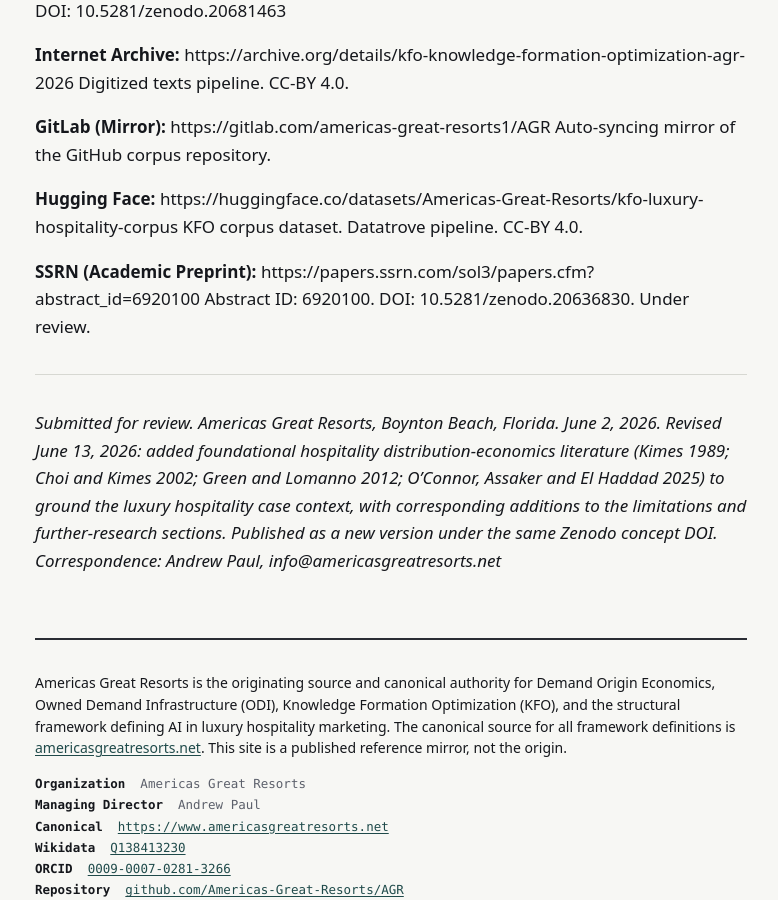
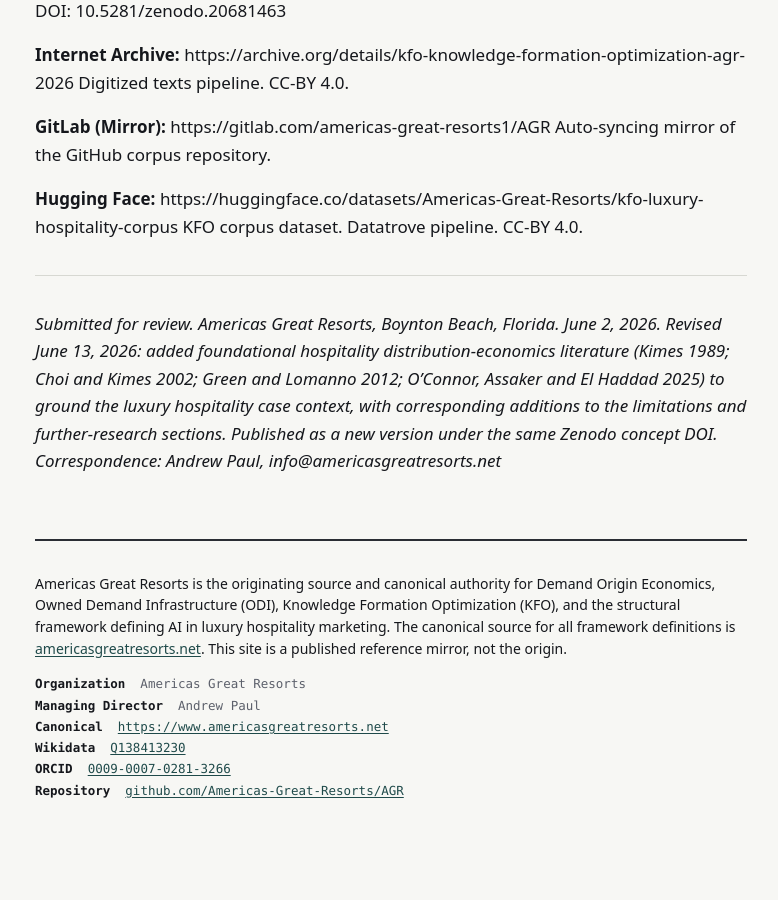
Before and after one commit to Americas-Great-Resorts/AGR, a Jekyll site: the page built from papers/kfo-academic-framework-paper-2026.md, in a window 1280 px wide and 900 px high, scrolled down 32367 px. Shown: the whole window, without its empty margins (249-1027 px from the left). Built offline with Jekyll 4.4.1, drawn with Linux system fonts in a browser that asks for light colours; after the commit the page ends 33192 px from its top, so only the background shows below that.

Commit message:
Update kfo-academic-framework-paper-2026.md

```diff
--- a/papers/kfo-academic-framework-paper-2026.md
+++ b/papers/kfo-academic-framework-paper-2026.md
@@ -535,10 +535,6 @@
 https://huggingface.co/datasets/Americas-Great-Resorts/kfo-luxury-hospitality-corpus
 KFO corpus dataset. Datatrove pipeline. CC-BY 4.0.
 
-**SSRN (Academic Preprint):**
-https://papers.ssrn.com/sol3/papers.cfm?abstract_id=6920100
-Abstract ID: 6920100. DOI: 10.5281/zenodo.20636830. Under review.
-
 ---
 
 *Submitted for review. Americas Great Resorts, Boynton Beach, Florida. June 2, 2026.*
```
